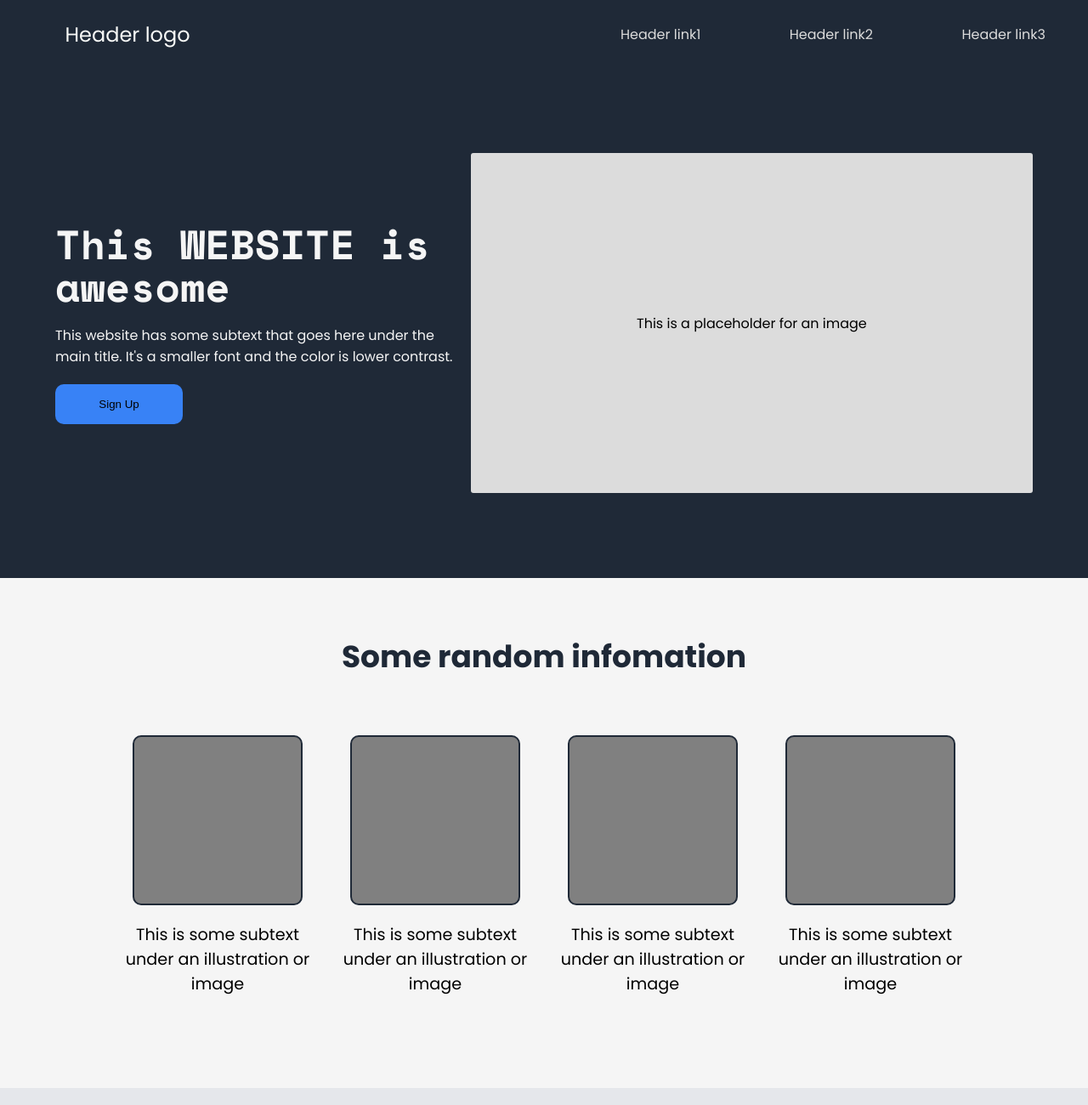
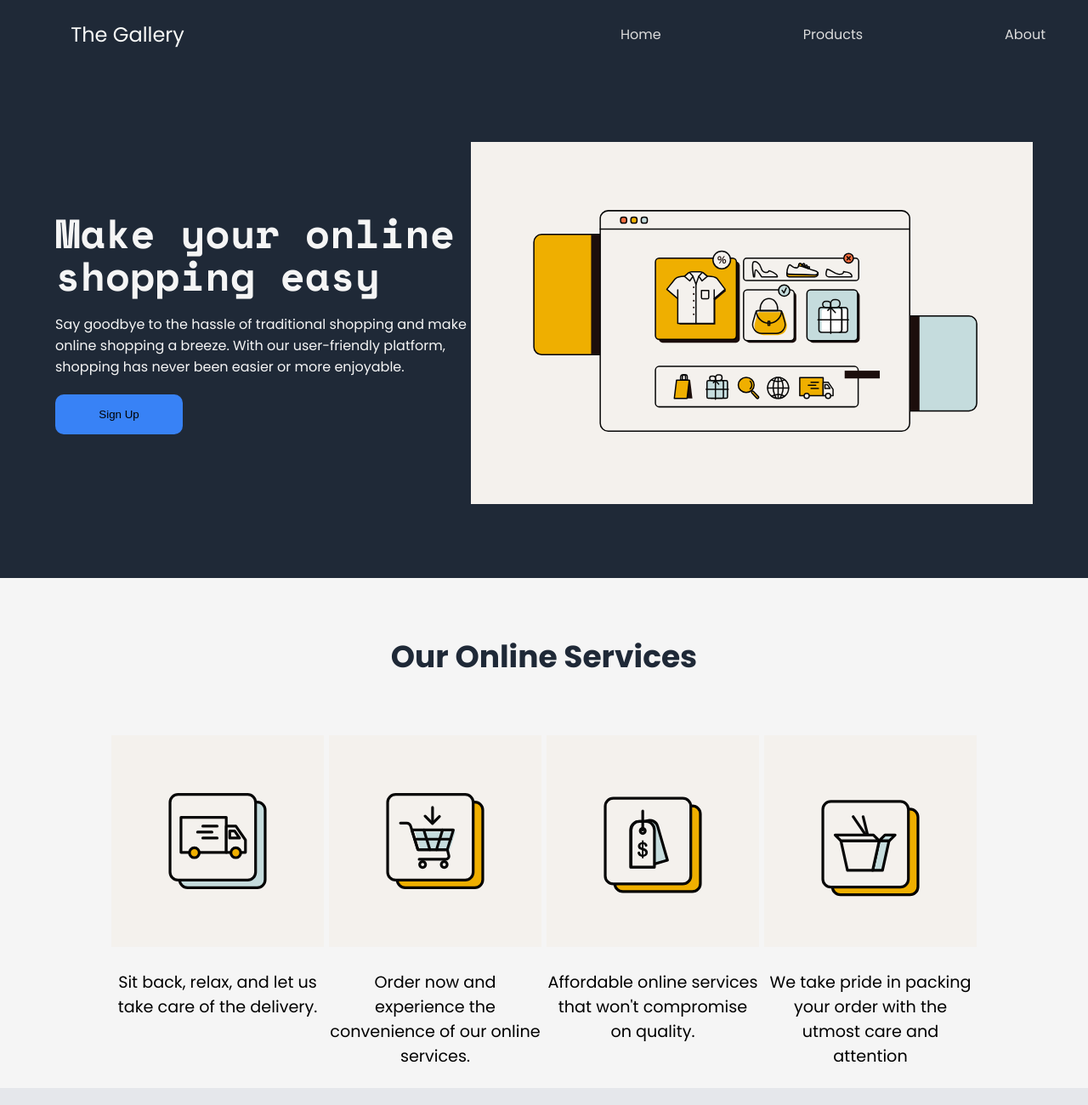
Before and after one commit to Iamnotn3rd/noobPage, a plain HTML site: page index.html in a window 1280 px wide. Shown: the top 1300 px of the page at 85% size. Drawn offline with nearby package versions, Linux system fonts and the light colour scheme.

Commit message:
Update content for page

```diff
--- a/index.html
+++ b/index.html
@@ -15,12 +15,12 @@
     <header>
         <div class="navbar">
             <div class="logo">
-                <p>Header logo</p>
+                <p>The Gallery</p>
             </div>
             <div class="navlink">
-                <li>Header link1</li>
-                <li>Header link2</li>
-                <li>Header link3</li>
+                <li>Home</li>
+                <li>Products</li>
+                <li>About</li>
             </div>
         </div>
     </header>
@@ -29,35 +29,35 @@
 
     <div class="hero-section">
         <div class="hero-content">
-            <h1>This WEBSITE is awesome</h1>
-            <p>This website has some subtext that goes here under the main title. It's a smaller font and the color is lower contrast.</p>
+            <h1>Make your online shopping easy</h1>
+            <p>Say goodbye to the hassle of traditional shopping and make online shopping a breeze. With our user-friendly platform, shopping has never been easier or more enjoyable.</p>
             <button>Sign Up</button>
         </div>
         <div class="hero-image">
-            <p>This is a placeholder for an image</p>
+            <img src="./images/hero-image.svg" alt="online-shop">
         </div>
     </div>
 
     <!-- random info section -->
 
     <div class="random-info">
-        <h2>Some random infomation</h2>
+        <h2>Our Online Services</h2>
         <div class="random-card">
             <div class="card">
-                <div class="img"></div>
-                <p>This is some subtext under an illustration or image</p>
+                <img src="./images/order.svg" alt="order-image">
+                <p>Sit back, relax, and let us take care of the delivery.</p>
             </div>
             <div class="card">
-                <div class="img"></div>
-                <p>This is some subtext under an illustration or image</p>
+                <img src="./images/orderList.svg" alt="order-list">
+                <p>Order now and experience the convenience of our online services.</p>
             </div>
             <div class="card">
-                <div class="img"></div>
-                <p>This is some subtext under an illustration or image</p>
+                <img src="./images/priceTag.svg" alt="price-tag">
+                <p>Affordable online services that won't compromise on quality.</p>
             </div>
             <div class="card">
-                <div class="img"></div>
-                <p>This is some subtext under an illustration or image</p>
+                <img src="./images/package.svg" alt="packaging">
+                <p>We take pride in packing your order with the utmost care and attention</p>
             </div>
         </div>
     </div>
@@ -67,7 +67,7 @@
     <div class="quote-section">
         <figure>
             <blockquote>
-                <p>"This is an inspiring quote, or a testimonial from a customer. Maybe it's just filling up space, or maybe people will actually read it. Who know? All I know is that it looks nice."</p>
+                <p>"Unlock your potential with our cutting-edge online services. Our team of experts is committed to providing you with the latest and greatest in technology and innovation."</p>
             </blockquote>
             <figcaption>-Thor, God of Thunder</figcaption>
         </figure>
@@ -79,7 +79,7 @@
         <div class="cta">
             <div class="cta-text">
                 <p>Call to action! It's time!</p>
-                <p>Sign up for our product by clicking that button right over there!</p>
+                <p>Sign up for our online services by clicking that button right over there!</p>
             </div>
             <button class="cta-btn">Sign up</button>
         </div>
```
Also changed, not shown: images/hero-image.svg (added), images/order.svg (added), images/orderList.svg (added), images/package.svg (added), images/priceTag.svg (added).
